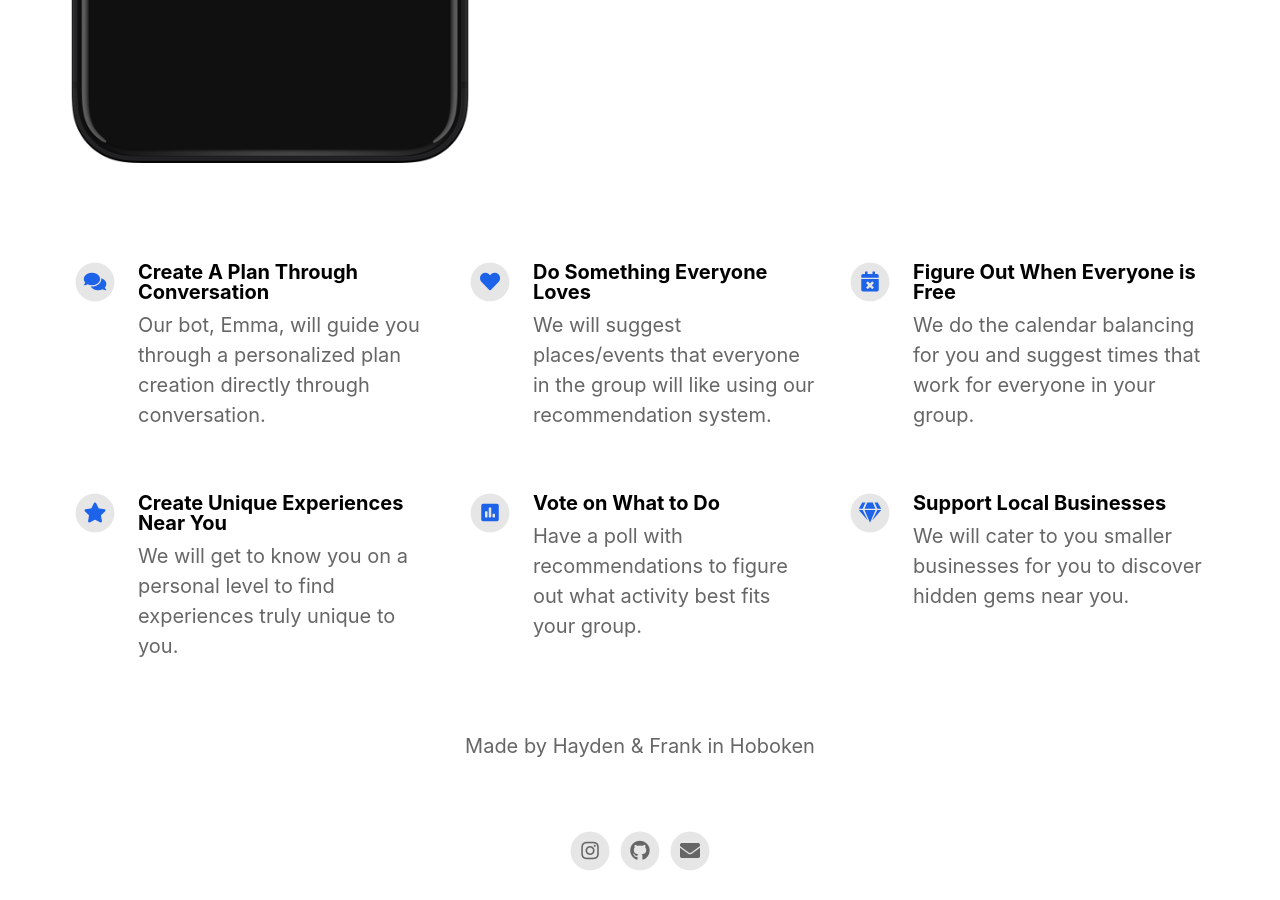
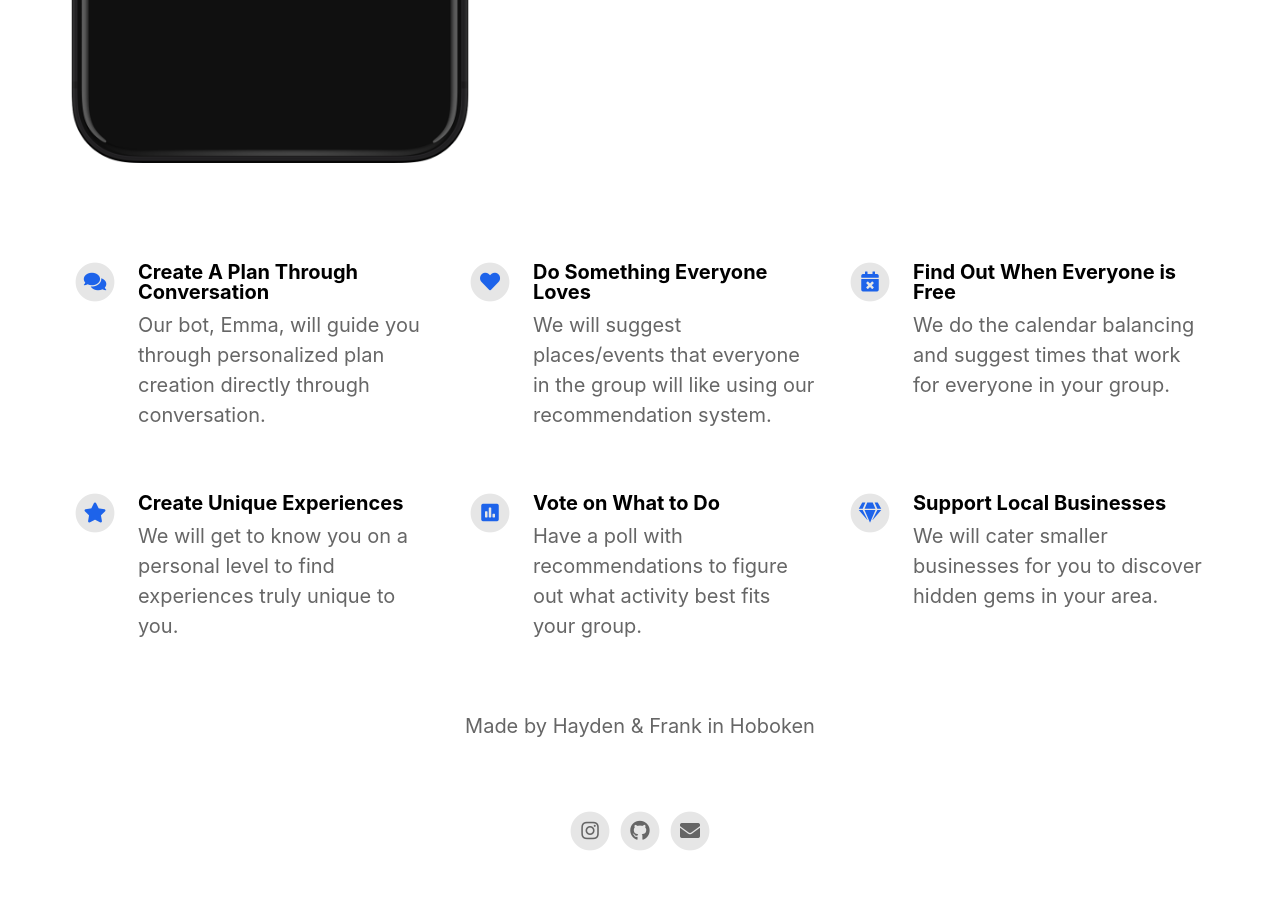
Before and after one commit to exire-ai/exire-ai.github.io, a Jekyll site: the page built from index.html, in a window 1280 px wide and 900 px high, scrolled down 822 px. Built offline with Jekyll 4.4.1, drawn with Linux system fonts in a browser that asks for light colours; nearby versions of some CDN libraries.

Commit message:
updated copy

```diff
--- a/_config.yml
+++ b/_config.yml
@@ -35,18 +35,18 @@ youtube_username                          :
 features                                  :
 
   - title                                 : Create A Plan Through Conversation
-    description                           : Our bot, Emma, will guide you through a personalized plan creation directly through conversation.
+    description                           : Our bot, Emma, will guide you through personalized plan creation directly through conversation.
     fontawesome_icon_name                 : comments
 
   - title                                 : Do Something Everyone Loves
     description                           : We will suggest places/events that everyone in the group will like using our recommendation system.
     fontawesome_icon_name                 : heart
 
-  - title                                 : Figure Out When Everyone is Free
-    description                           : We do the calendar balancing for you and suggest times that work for everyone in your group.
+  - title                                 : Find Out When Everyone is Free
+    description                           : We do the calendar balancing and suggest times that work for everyone in your group.
     fontawesome_icon_name                 : calendar-times
 
-  - title                                 : Create Unique Experiences Near You
+  - title                                 : Create Unique Experiences
     description                           : We will get to know you on a personal level to find experiences truly unique to you.
     fontawesome_icon_name                 : star
 
@@ -55,7 +55,7 @@ features                                  :
     fontawesome_icon_name                 : poll
 
   - title                                 : Support Local Businesses
-    description                           : We will cater to you smaller businesses for you to discover hidden gems near you.
+    description                           : We will cater smaller businesses for you to discover hidden gems in your area.
     fontawesome_icon_name                 : gem
 
   - title                                 : # Smart App Banner
--- a/_includes/head.html
+++ b/_includes/head.html
@@ -3,12 +3,12 @@
 	<meta http-equiv="x-ua-compatible" content="ie=edge">
 	<meta name="viewport" content="width=device-width, initial-scale=1.0">
 	<base target="_blank">
-	<link rel="shortcut icon" href="assets/icon.png">
+	<link rel="shortcut icon" href="assets/favicon.png">
 
 	<title class="pageTitle">{{ site.page_title }}</title>
 	<meta name="description" content="{{ site.app_description }}">
 
-	<link rel="shortcut icon" type="image/x-icon" href="assets/icon.png"/>
+	<link rel="shortcut icon" type="image/x-icon" href="assets/favicon.png"/>
 
 	<!-- Smart App Banner -->
 	<!-- {% if site.enable_smart_app_banner %}
```
Also changed, not shown: assets/favicon.png (added).
